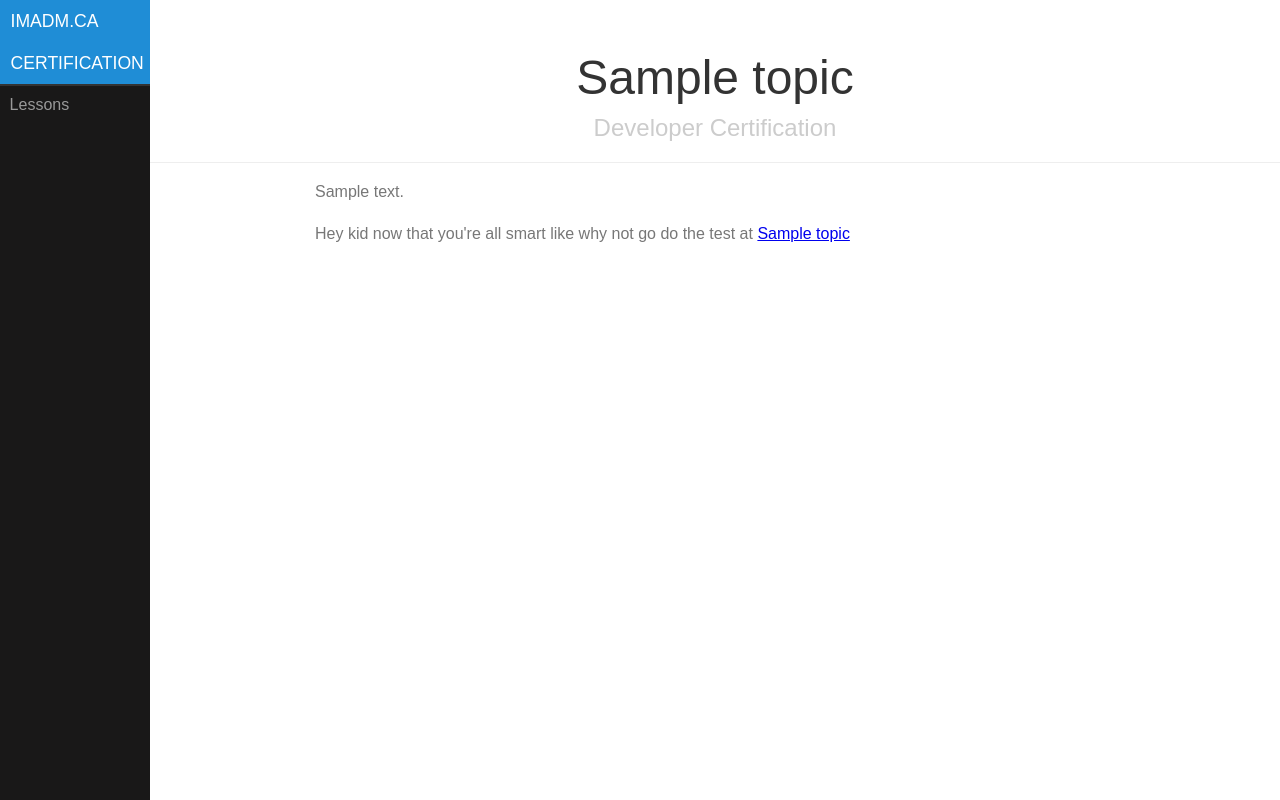
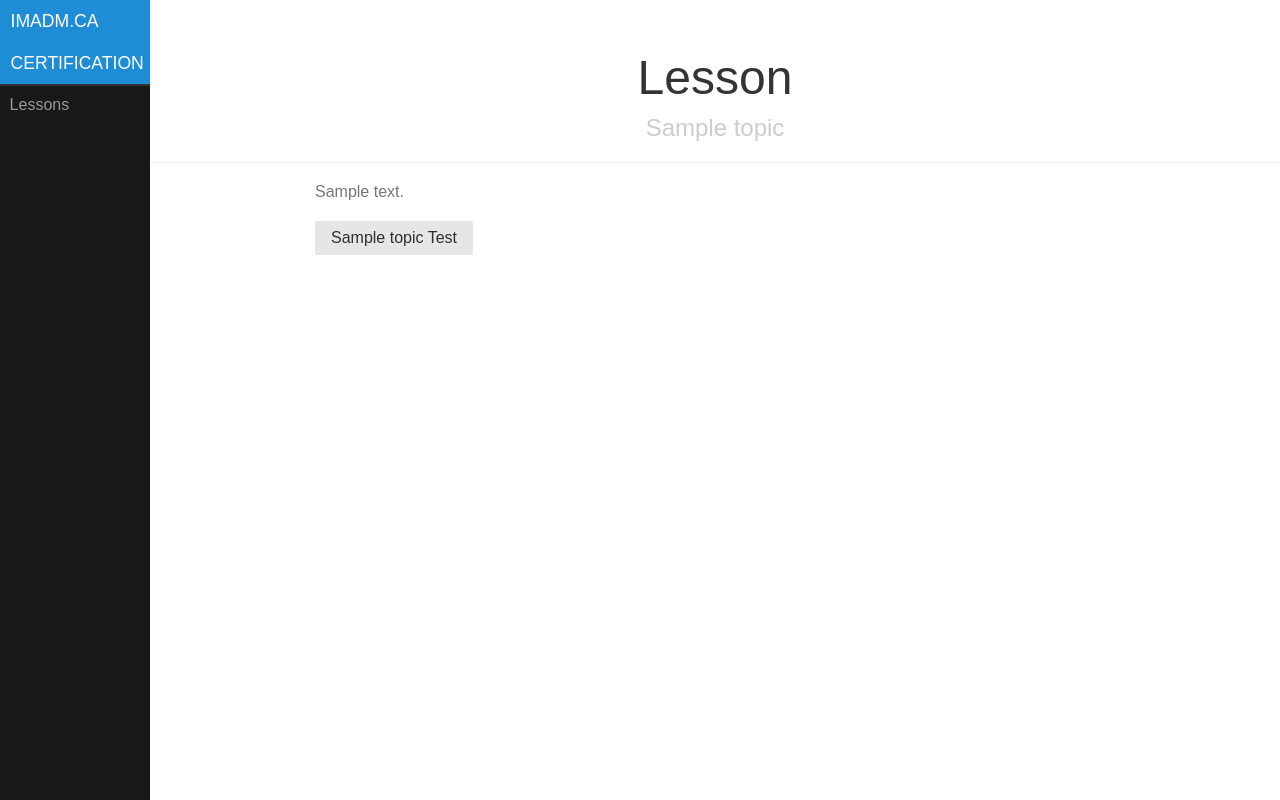
Before and after one commit to mouhtasi/dev-cert-site, a Django app: template fizzbuzz/templates/fizzbuzz/lesson.html in a window 1280 px wide. Run offline with Django 3.2, Linux system fonts and the light colour scheme; the template is opened without the code that fills it: values that come from a table or form of the project are taken from there, others are empty; tables that the repository leaves empty hold one stand-in row (values such as "Sample post").

Commit message:
Clean up styling and functionality

```diff
--- a/fizzbuzz/python_tests/TestEnclosure.py
+++ b/fizzbuzz/python_tests/TestEnclosure.py
@@ -45,17 +45,17 @@ class SandboxedPython:
         return l
 
     @staticmethod
-    def test(modulename):
+    def sampletopic(modulename):
         SolutionClass = SandboxedPython.import_scratch_module(modulename)
         result = SolutionClass.test()
-        expected = SandboxedPython.test_test_1()
+        expected = SandboxedPython.sampletopic_test_1()
 
         correct = result == expected
 
         return result, correct
 
     @staticmethod
-    def test_test_1():
+    def sampletopic_test_1():
         return 1
 
     @staticmethod
--- a/fizzbuzz/templates/fizzbuzz/lesson.html
+++ b/fizzbuzz/templates/fizzbuzz/lesson.html
@@ -1,12 +1,11 @@
 {% extends 'fizzbuzz/base.html' %}
 
-{% block title %}{% block page_title %}{{ lesson.topic.name }}{% endblock %}{% endblock %}
-{% block subtitle %}Developer Certification{% endblock %}
+{% block title %}{% block page_title %}Lesson{% endblock %}{% endblock %}
+{% block subtitle %}{{ lesson.topic.name }}{% endblock %}
 
 {% block content %}
 
 <p>{{ lesson.content|safe }}</p>
 
-<p>Hey kid now that you're all smart like why not go do the test at
-    <a href="{% url 'test' topic_name=lesson.topic.name %}">{{ lesson.topic.name }}</a></p>
+<p><a class="pure-button" href="{% url 'test' topic_name=lesson.topic.name %}">{{ lesson.topic.name }} Test</a></p>
 {% endblock %}
--- a/fizzbuzz/views.py
+++ b/fizzbuzz/views.py
@@ -85,8 +85,9 @@ def certificate(request, topic_name):
         response['Content-Disposition'] = 'filename="{}_certificate.pdf"'.format(topic_name)
         pdf = canvas.Canvas(response)
         pdf.setPageSize(landscape(letter))
-        pdf.drawString(200, 500, '{} has been certified by this site to have passed the test for {}'.format(full_name,
+        pdf.drawString(180, 500, '{} has been certified by this site to have passed the test for {}'.format(full_name,
                                                                                                             topic_name))
+        pdf.drawString(180, 400, 'Yay.')
         pdf.showPage()
         pdf.save()
         return response
```
Also changed, not shown: fizzbuzz/templates/fizzbuzz/test.html (+4 -4 lines).
